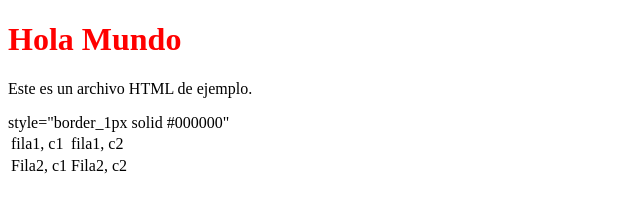
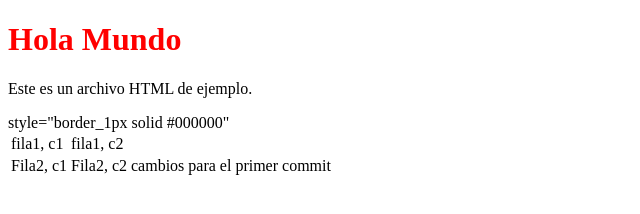
Before and after one commit to HectorSan13/REPO-Tic.2-737119, a plain HTML site: page index.html in a window 1280 px wide. Shown: the whole page, without its empty margins (0-640 px from the left). Drawn offline with Linux system fonts and the light colour scheme.

Commit message:
commit 1 ejercicio

```diff
--- a/index.html
+++ b/index.html
@@ -17,7 +17,7 @@
         </tr>
         <tr>
            <td>Fila2, c1</td>
-           <td>Fila2, c2</td>
+           <td>Fila2, c2 cambios para el primer commit</td>
         </tr>
     </table>
 
```
